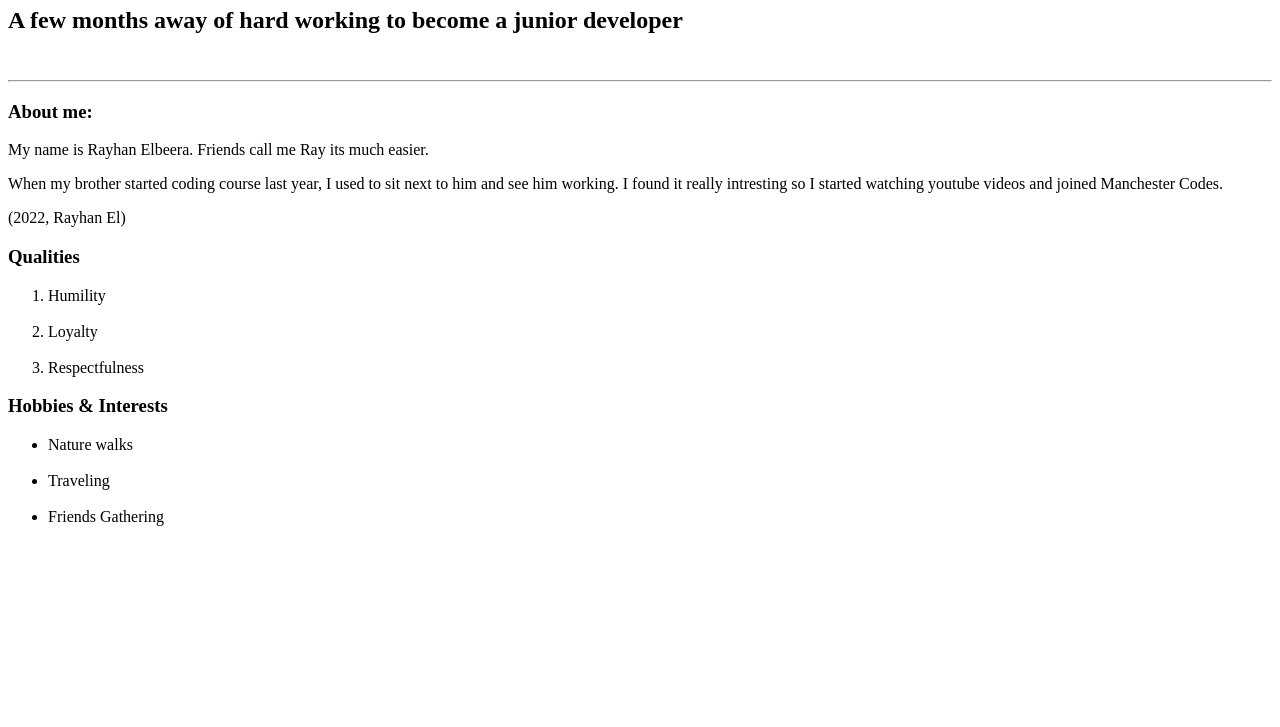
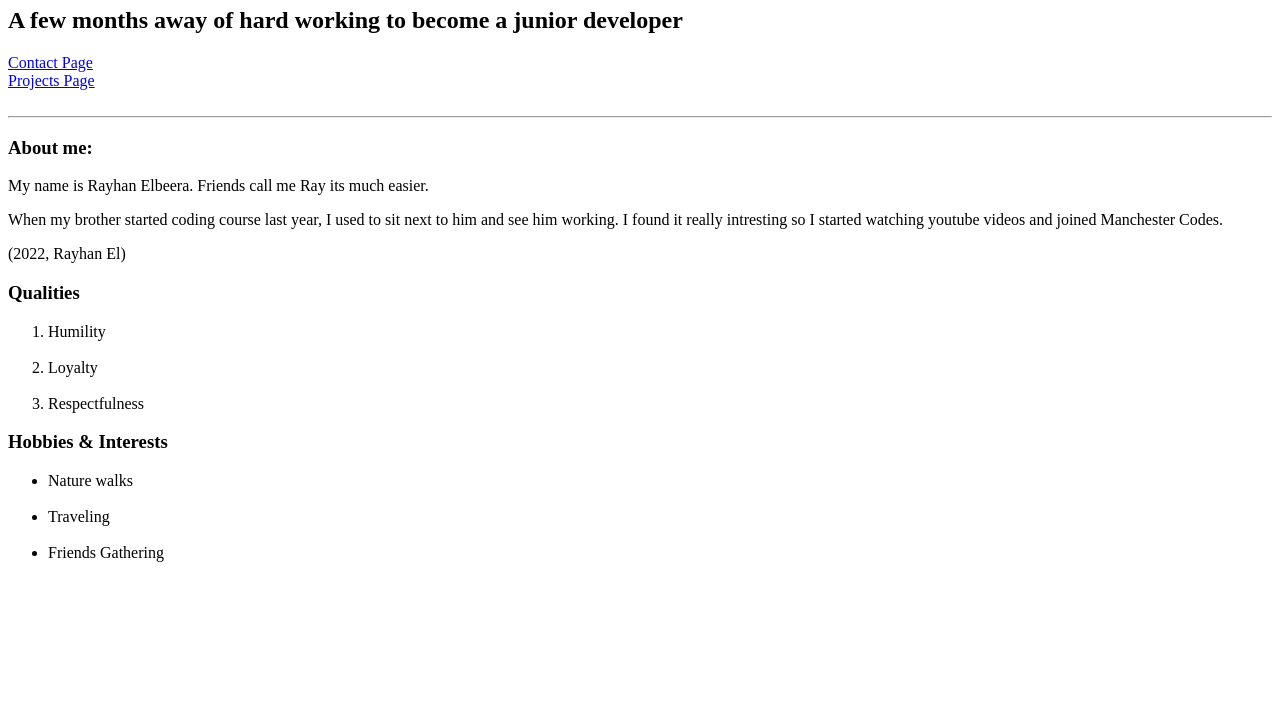
Before and after one commit to RayBeera/portfolio, a plain HTML site: page index.html in a window 1280 px wide. Shown: the part 73-800 px from the top of the page. Drawn offline with Linux system fonts and the light colour scheme.

Commit message:
added navigation

```diff
--- a/index.html
+++ b/index.html
@@ -3,6 +3,11 @@
     <main>
 <header><h1>Rayhan Elbeera</h1>
 <h2>A few months away of hard working to become a junior developer</h2>
+
+<a href="Pages/contact.html" target="_blank" >Contact Page</a>
+<br>
+<a href="pages/projects.html" target="_blank"> Projects Page</a>
+
 </header>
 <br>
 <hr>
@@ -33,9 +38,14 @@
    <li>Traveling</li>
    <br>
    <li>Friends Gathering</li>
-
 </ul>
 </section>
+
+
+
+
+
+
 
 </main>
 
```
